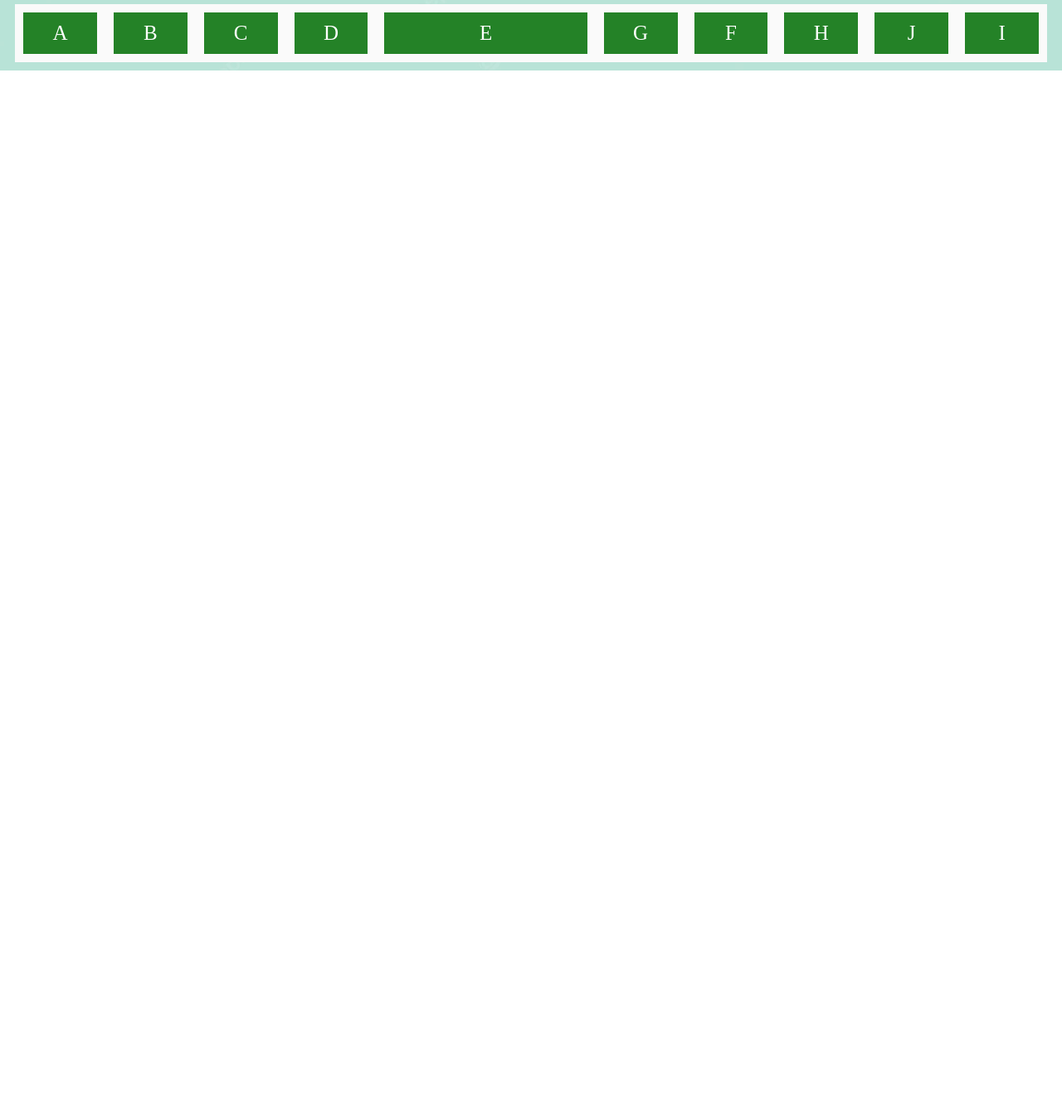
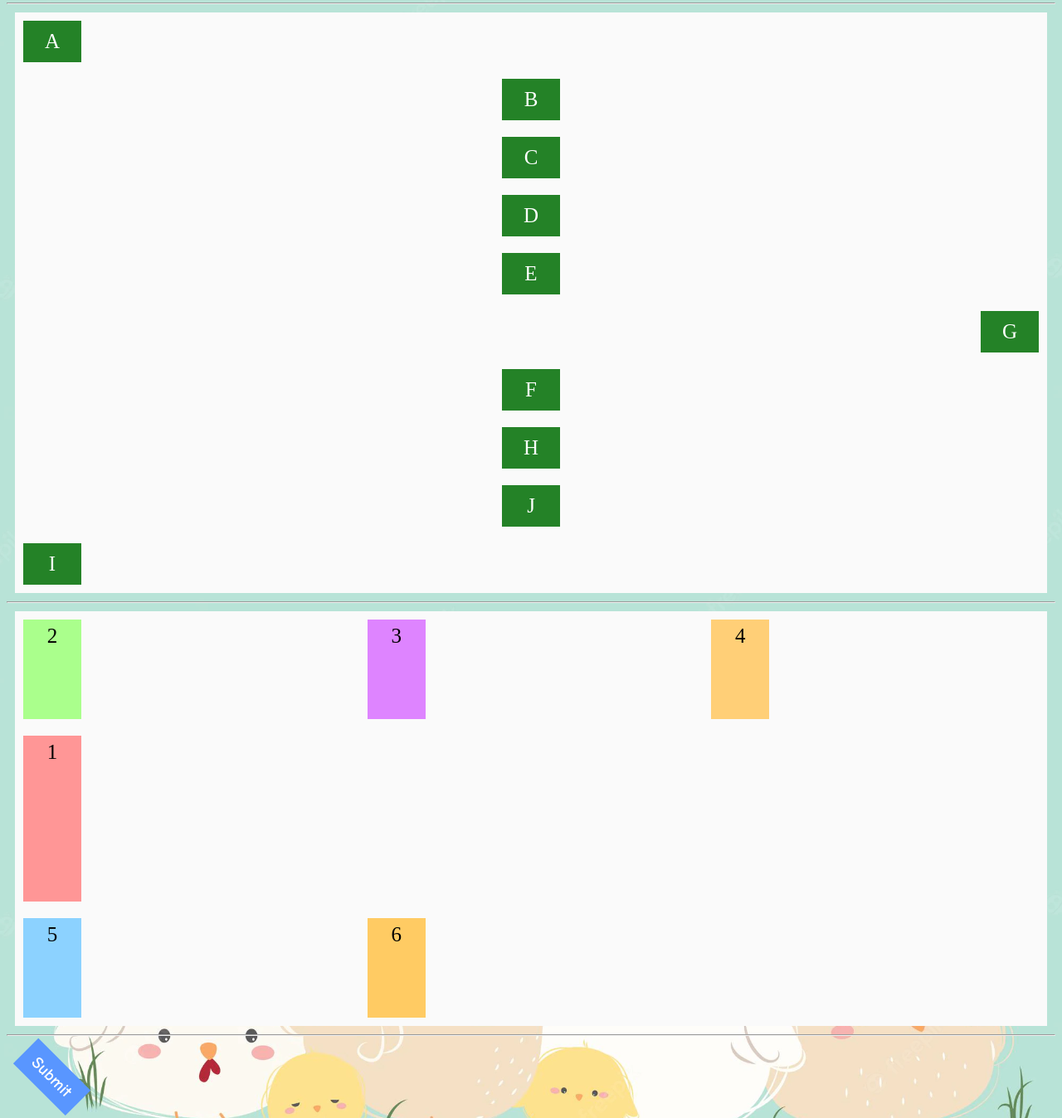
Before and after one commit to chickbee/css_reference, a plain HTML site: page index.html in a window 1280 px wide. Shown: the part 3032-4380 px from the top of the page at 83% size. Before the commit the page ends 3117 px from the top, so only its background shows below. Drawn offline with Linux system fonts and the light colour scheme; a web font is replaced by a local one.

Commit message:
finished flexbox and added: grid layout, transitions, and transformations

```diff
--- a/css/cssReference.css
+++ b/css/cssReference.css
@@ -181,8 +181,8 @@ p[class|="test"]{
 	background: rgb(250, 250, 250);
 	margin: 10px;
 	display: flex;
-	flex-direction: row;
-	flex-wrap: wrap;
+	flex-direction: column;
+	flex-wrap: nowrap;
 	justify-content: center;
 	align-items: center;
 }
@@ -196,3 +196,53 @@ p[class|="test"]{
 	line-height: 50px;
 	margin: 10px;
 }
+/* ------------------------------------------- */
+
+.grid-container{
+	background-color: rgb(250, 250, 250);
+	margin: 10px;
+	height: 500px;
+
+	display: grid;
+	grid-template-columns: auto auto auto;
+	grid-template-rows: auto auto;
+	/*
+	grid-column-gap: 150px;
+	grid-row-gap: 300px;*/
+
+	/*
+	grid-gap: 300px 150px;
+	justify-content: space-around;
+	align-content: space-between;*/
+}
+
+.grid-item{
+	color: black;
+	font-size: 25px;
+	text-align: center;
+
+	width: 70px;
+	line-height: 40px;
+	margin: 10px;
+}
+
+.submitBtn{
+	margin: 20px 10px;
+	padding: 10px 15px;
+	border: none;
+	text-decoration: none;
+	font-family: "Comic Sans MS";
+	font-weight: 600;
+	font-size: 20px;
+	color: white;
+	background: rgb(89, 150, 255);
+	transform: rotate(45deg);
+	-webkit-transition: background, padding 500ms ease-in-out;
+	-moz-transition: background, padding 500ms ease-in-out;
+	-o-transition: background, padding 500ms ease-in-out;
+}
+
+.submitBtn:hover{
+	background: rgb(147, 187, 255);
+	padding: 20px 30px;
+}
--- a/index.html
+++ b/index.html
@@ -65,19 +65,31 @@
 
 		<img src="images/pikachu.jpg" id="boxLayout"/>
 		<h2 id="float">Example of using float</h2>
-		<p id="display">putting some random text for making the image float right and what happens is the content is floated in the designated direction and the content below it will fill into the spot where the item was originally</p>
+		<p id="display">putting some random text for making the image float right and what happens is the content is floated in the designated direction and the content below it will fill into the spot where the item was originally</p><hr/>
 
 		<div class="flex-container">
-			<div class="flex-item" style="order: 1; flex-grow: 1; flex-shrink: 1; flex-basis: 50px;">A</div>
+			<div class="flex-item" style="order: 1; flex-grow: 1; flex-shrink: 1; flex-basis: 50px; align-self: flex-start">A</div>
 			<div class="flex-item" style="order: 2; flex-grow: 1; flex-shrink: 1; flex-basis: 50px;">B</div>
 			<div class="flex-item" style="order: 3; flex-grow: 1; flex-shrink: 1; flex-basis: 50px;">C</div>
 			<div class="flex-item" style="order: 4; flex-grow: 1; flex-shrink: 3; flex-basis: 50px;">D</div>
 			<div class="flex-item" style="order: 5; flex-grow: 5; flex-shrink: 0; flex-basis: 50px;">E</div>
 			<div class="flex-item" style="order: 7; flex-grow: 1; flex-shrink: 1; flex-basis: 50px;">F</div>
-			<div class="flex-item" style="order: 6; flex-grow: 1; flex-shrink: 1; flex-basis: 50px;">G</div>
+			<div class="flex-item" style="order: 6; flex-grow: 1; flex-shrink: 1; flex-basis: 50px; align-self: flex-end">G</div>
 			<div class="flex-item" style="order: 8; flex-grow: 1; flex-shrink: 1; flex-basis: 50px;">H</div>
-			<div class="flex-item" style="order: 10; flex-grow: 1; flex-shrink: 1; flex-basis: 50px;">I</div>
-			<div class="flex-item" style="order: 9; flex-grow: 1; flex-shrink: 1; flex-basis: 50px;">J</div>
-		</div>
+			<div class="flex-item" style="order: 10; flex-grow: 1; flex-shrink: 1; flex-basis: 50px; align-self: flex-start">I</div>
+			<div class="flex-item" style="order: 9; flex: 1 1 50px;">J</div>
+		</div><hr/>
+
+		<div class="grid-container">
+			<div class ="grid-item" style="background: rgb(255, 150, 150); grid-area: 2 / 1 / span 2 / span 3;">1</div>
+			<div class ="grid-item" style="background: rgb(170, 255, 140)">2</div>
+			<div class ="grid-item" style="background: rgb(222, 132, 255)">3</div>
+			<div class ="grid-item" style="background: rgb(255, 207, 119)">4</div>
+			<div class ="grid-item" style="background: rgb(140, 210, 255)">5</div>
+			<div class ="grid-item" style="background: rgb(255, 203, 99)">6</div>
+		</div><hr/>
+
+		<input class="submitBtn" type="submit"/>
+
 	</body>
 </html>
```
